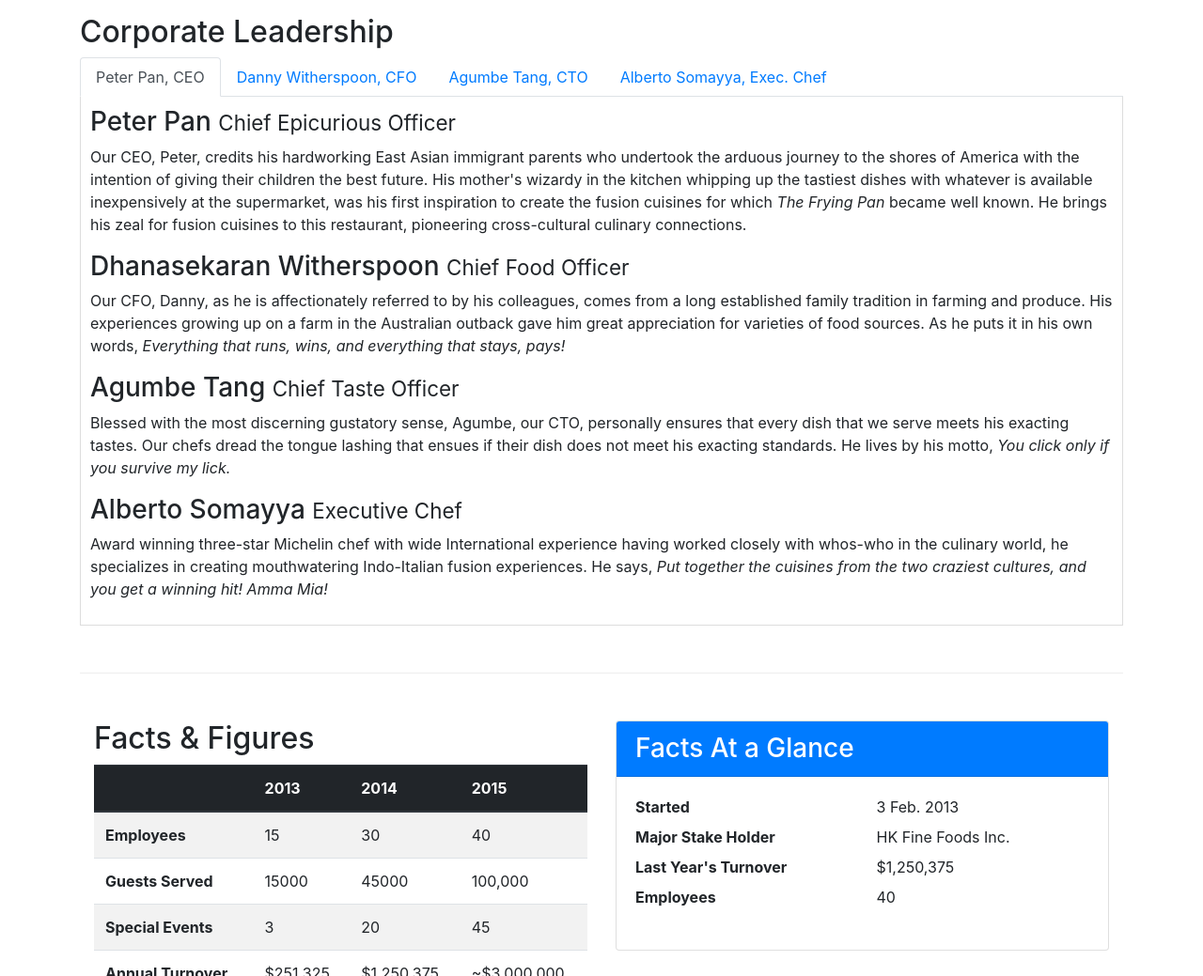
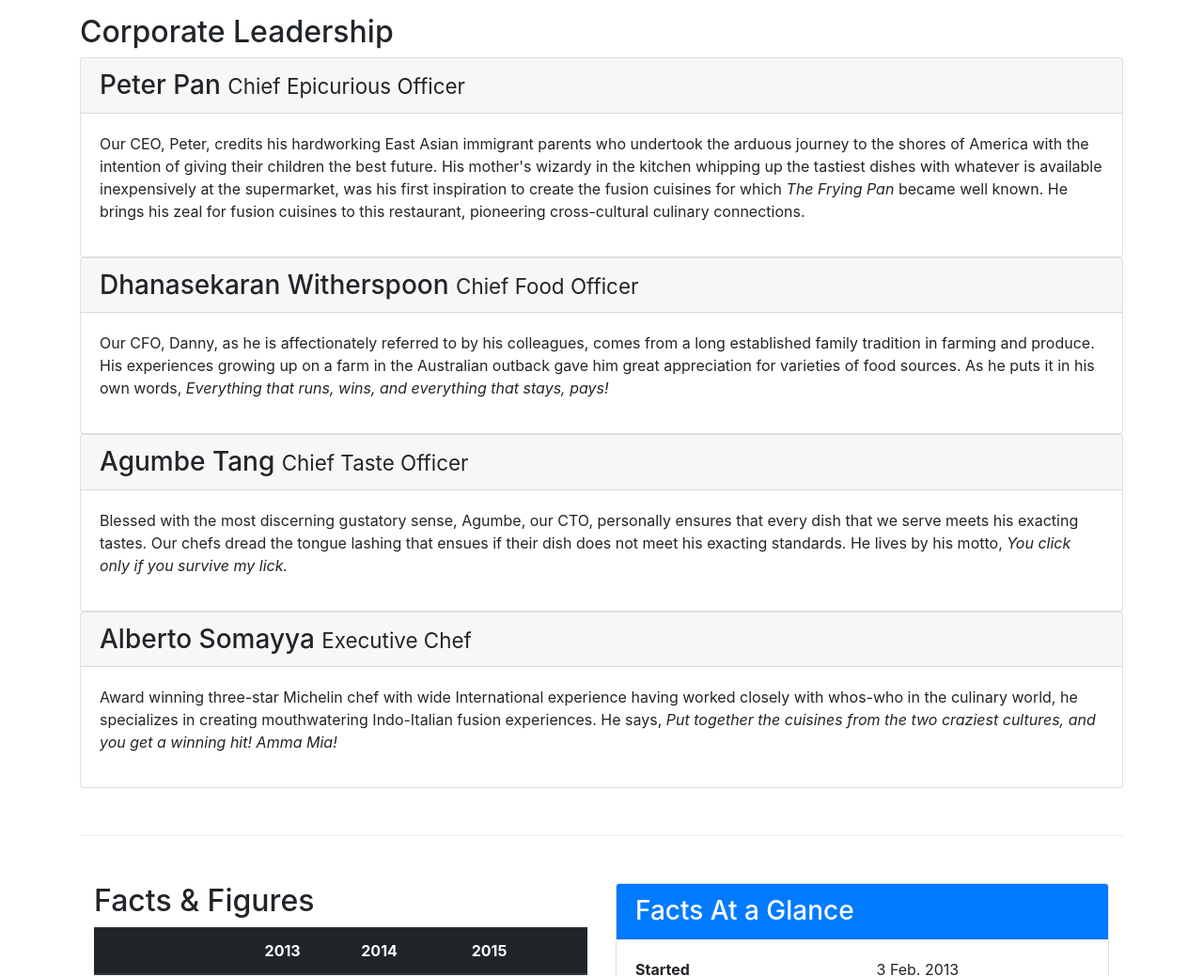
Before and after one commit to cheewx19/FrontEnd_WebUI_CourseWork, a website: page Project/aboutus.html in a window 1280 px wide. Shown: the part 900-1939 px from the top of the page at 94% size. Drawn offline with nearby package versions, Linux system fonts and the light colour scheme.

Commit message:
Accordion

```diff
--- a/Project/aboutus.html
+++ b/Project/aboutus.html
@@ -121,87 +121,99 @@
       <div div class="row row-content">
         <div>
           <h2>Corporate Leadership</h2>
-          <ul class="nav nav-tabs">
-            <li class="nav-item">
-              <a
-                class="nav-link active"
-                href="#peter"
-                role="tab"
-                data-toggle="tab"
-                >Peter Pan, CEO</a
-              >
-            </li>
-            <li class="nav-item">
-              <a class="nav-link" href="#danny" role="tab" data-toggle="tab"
-                >Danny Witherspoon, CFO</a
-              >
-            </li>
-            <li class="nav-item">
-              <a class="nav-link" href="#agumbe" role="tab" data-toggle="tab"
-                >Agumbe Tang, CTO</a
-              >
-            </li>
-            <li class="nav-item">
-              <a class="nav-link" href="#alberto" role="tab" data-toggle="tab"
-                >Alberto Somayya, Exec. Chef</a
-              >
-            </li>
-          </ul>
-          <div class="tab-content">
-            <div role="tabpanel" class="tab-pane fade show active" id="peter">
-              <h3>Peter Pan <small>Chief Epicurious Officer</small></h3>
+          <div id="accordion">
+            <div class="card">
+              <div class="card-header" role="tab" id="peterhead">
+                <h3 class="mb-0">
+                  <a data-toggle="collapse" data-target="#peter">
+                    Peter Pan <small>Chief Epicurious Officer</small>
+                  </a>
+                </h3>
+              </div>
+              <div class="collapse show" id="peter" data-parent="#accordion">
+                <div class="card-body">
                   <p class="d-none d-sm-block">
                     Our CEO, Peter, credits his hardworking East Asian immigrant
                     parents who undertook the arduous journey to the shores of
                     America with the intention of giving their children the best
                     future. His mother's wizardy in the kitchen whipping up the
-                tastiest dishes with whatever is available inexpensively at the
-                supermarket, was his first inspiration to create the fusion
-                cuisines for which
-                <em>The Frying Pan</em> became well known. He brings his zeal
-                for fusion cuisines to this restaurant, pioneering
+                    tastiest dishes with whatever is available inexpensively at
+                    the supermarket, was his first inspiration to create the
+                    fusion cuisines for which
+                    <em>The Frying Pan</em> became well known. He brings his
+                    zeal for fusion cuisines to this restaurant, pioneering
                     cross-cultural culinary connections.
                   </p>
                 </div>
-            <div role="tabpanel" class="tab-pane fade show active" id="danny">
-              <h3>
+              </div>
+            </div>
+            <div class="card">
+              <div class="card-header" role="tab" id="dannyhead">
+                <h3 class="mb-0">
+                  <a data-toggle="collapse" data-target="#danny">
                     Dhanasekaran Witherspoon <small>Chief Food Officer</small>
+                  </a>
                 </h3>
+              </div>
+              <div class="collapse show" id="danny" data-parent="#accordion">
+                <div class="card-body">
                   <p class="d-none d-sm-block">
                     Our CFO, Danny, as he is affectionately referred to by his
-                colleagues, comes from a long established family tradition in
-                farming and produce. His experiences growing up on a farm in the
-                Australian outback gave him great appreciation for varieties of
-                food sources. As he puts it in his own words,
+                    colleagues, comes from a long established family tradition
+                    in farming and produce. His experiences growing up on a farm
+                    in the Australian outback gave him great appreciation for
+                    varieties of food sources. As he puts it in his own words,
                     <em
                       >Everything that runs, wins, and everything that stays,
                       pays!</em
                     >
                   </p>
                 </div>
-            <div role="tabpanel" class="tab-pane fade show active" id="agumbe">
-              <h3>Agumbe Tang <small>Chief Taste Officer</small></h3>
+              </div>
+            </div>
+            <div class="card">
+              <div class="card-header" role="tab" id="agumbehead">
+                <h3 class="mb-0">
+                  <a data-toggle="collapse" data-target="#agumbe">
+                    Agumbe Tang <small>Chief Taste Officer</small>
+                  </a>
+                </h3>
+              </div>
+              <div class="collapse show" id="agumbe" data-parent="#accordion">
+                <div class="card-body">
                   <p class="d-none d-sm-block">
-                Blessed with the most discerning gustatory sense, Agumbe, our
-                CTO, personally ensures that every dish that we serve meets his
-                exacting tastes. Our chefs dread the tongue lashing that ensues
-                if their dish does not meet his exacting standards. He lives by
-                his motto,
+                    Blessed with the most discerning gustatory sense, Agumbe,
+                    our CTO, personally ensures that every dish that we serve
+                    meets his exacting tastes. Our chefs dread the tongue
+                    lashing that ensues if their dish does not meet his exacting
+                    standards. He lives by his motto,
                     <em>You click only if you survive my lick.</em>
                   </p>
                 </div>
-            <div role="tabpanel" class="tab-pane fade show active" id="alberto">
-              <h3>Alberto Somayya <small>Executive Chef</small></h3>
+              </div>
+            </div>
+            <div class="card">
+              <div class="card-header" role="tab" id="albertohead">
+                <h3 class="mb-0">
+                  <a data-toggle="collapse" data-target="#alberto">
+                    Alberto Somayya <small>Executive Chef</small>
+                  </a>
+                </h3>
+              </div>
+              <div class="collapse show" id="alberto" data-parent="#accordion">
+                <div class="card-body">
                   <p class="d-none d-sm-block">
-                Award winning three-star Michelin chef with wide International
-                experience having worked closely with whos-who in the culinary
-                world, he specializes in creating mouthwatering Indo-Italian
-                fusion experiences. He says,
+                    Award winning three-star Michelin chef with wide
+                    International experience having worked closely with whos-who
+                    in the culinary world, he specializes in creating
+                    mouthwatering Indo-Italian fusion experiences. He says,
                     <em
-                  >Put together the cuisines from the two craziest cultures, and
-                  you get a winning hit! Amma Mia!</em
+                      >Put together the cuisines from the two craziest cultures,
+                      and you get a winning hit! Amma Mia!</em
                     >
                   </p>
+                </div>
+              </div>
             </div>
           </div>
         </div>
```
Lines whose indentation alone changed are shown as unchanged.
